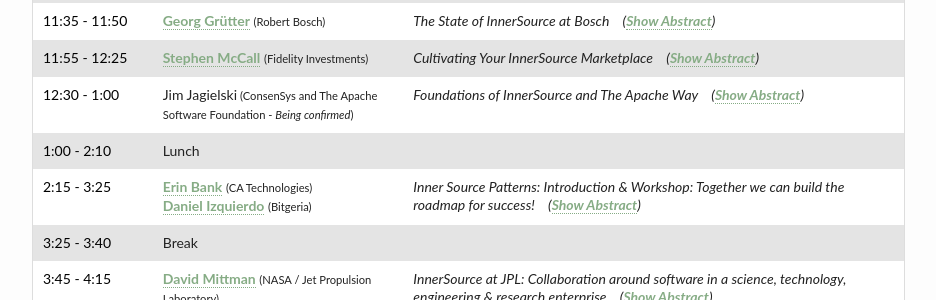
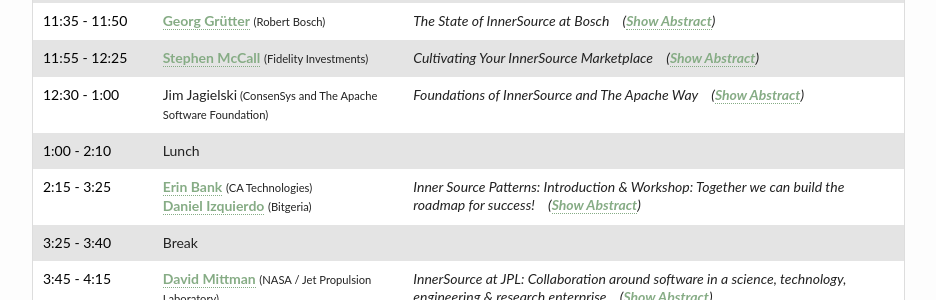
Before and after one commit to paypal/InnerSourceCommons, a Jekyll site: the page built from events/isc-fall-2018-agenda.md, in a window 1280 px wide and 1400 px high, scrolled down 551 px. Shown: the part 171-471 px from the top of the window, without its empty margins (123-1059 px from the left). Built offline with Jekyll 4.4.1, drawn with Linux system fonts in a browser that asks for light colours; some of the changed text lies outside the part shown.

Commit message:
added keynote title & confirmed speaker
for ISC S7

```diff
--- a/events/isc-fall-2018-agenda.md
+++ b/events/isc-fall-2018-agenda.md
@@ -70,7 +70,7 @@
     </tr>
     <tr>
         <td class="time">12:30 - 1:00</td>
-        <td class="author">Jim Jagielski<span class="affiliation"> (ConsenSys and The Apache Software Foundation - <em>Being confirmed</em>)</span></td>
+        <td class="author">Jim Jagielski<span class="affiliation"> (ConsenSys and The Apache Software Foundation)</span></td>
         <td class="title">Foundations of InnerSource and The Apache Way
              <span onClick="toggleAbstract('jagielski-1')" class="abstract-toggle">(<a id="jagielski-1-link">Show Abstract</a>)</span>
             <div style="display:none" class="abstract" id="jagielski-1">
@@ -280,8 +280,7 @@
     <tr>
         <td class="time">08:55 - 09:45</td>
         <td class="author"><a href="/InnerSourceCommons/events/isc-fall-2018-speakers#mary lynn_manns">Dr. Mary Lynn Manns</a> <span class="affiliation">(UNC Asheville)</span></td>
-        <td class="title">
-            <span class="keynoteTag"></span>Morning Keynote</span>
+        <td class="title"><span class="keynoteTag">Keynote:</span> Leading Change from the Heart (Instead of the Head)
             </div>
         </td>
     </tr>
```
